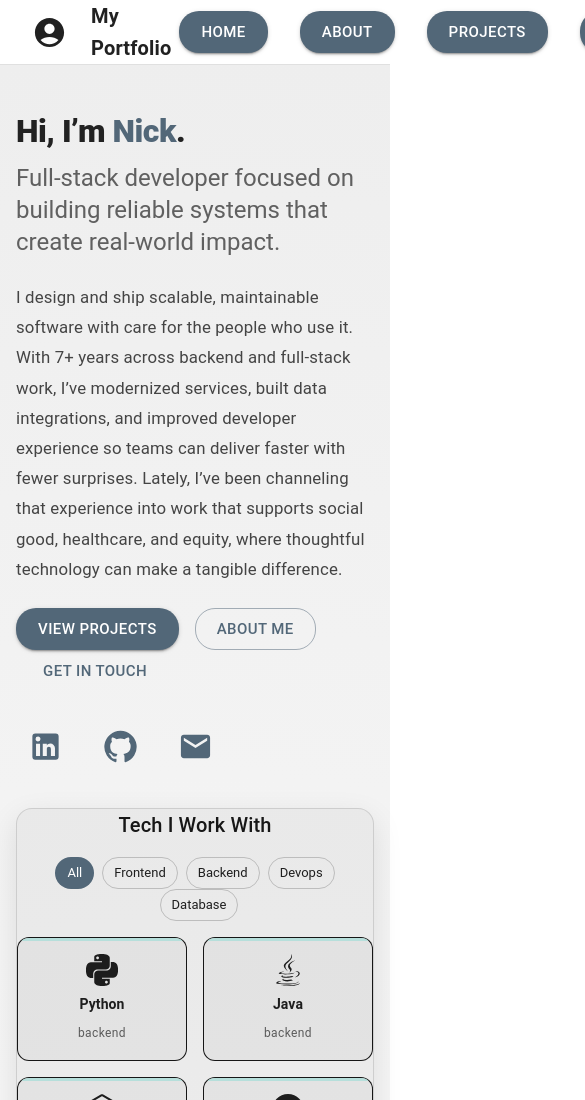
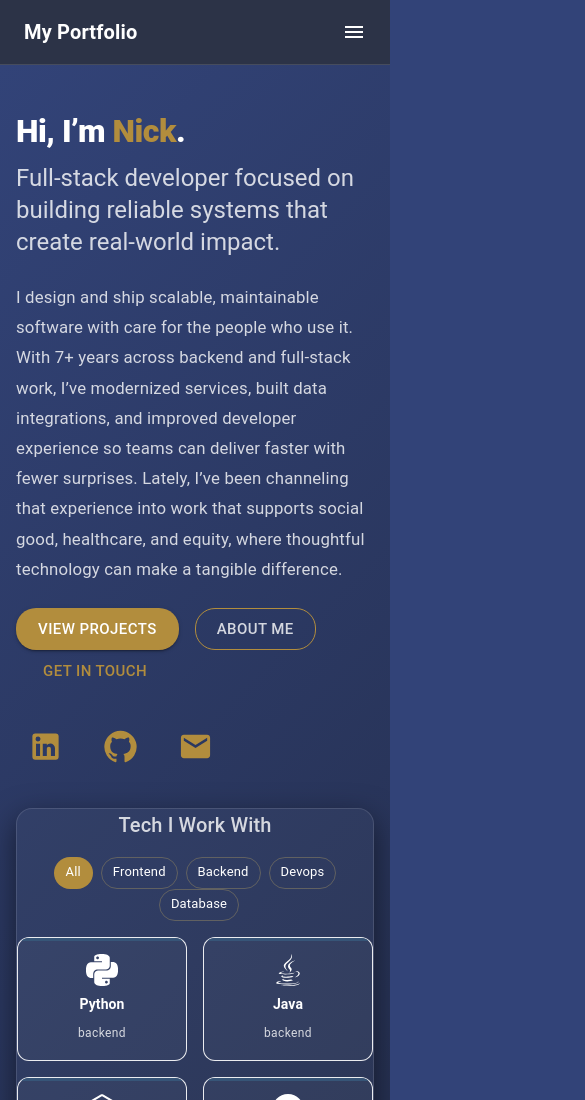
Before and after one commit to nicksteffen/portfolio, a Next.js app: page /portfolio/ in a window 390 px wide. Shown: the top 1100 px of the page, 585 px wide, since content can reach past the window. Built offline with nearby package versions, Linux system fonts and the light colour scheme; what @mui/material-nextjs would draw is missing.

Commit message:
update theme and add mobile nav

```diff
--- /dev/null
+++ b/app/components/MobileNavBar.tsx
@@ -0,0 +1,97 @@
+// portfolio/app/components/MobileNavBar.tsx
+"use client";
+import { Menu as MenuIcon } from "@mui/icons-material";
+import {
+  AppBar,
+  Box,
+  Button,
+  IconButton,
+  List,
+  ListItem,
+  ListItemButton,
+  ListItemText,
+  Toolbar,
+  Typography,
+  useMediaQuery,
+} from "@mui/material";
+import { useRouter } from "next/navigation";
+import { useState } from "react";
+
+export default function MobileNavBar() {
+  const router = useRouter();
+  const [showMenu, setShowMenu] = useState(false);
+
+  const pages = ["About", "Projects", "Contact"];
+  const portfolioBgColor = "#324378";
+
+  return (
+    <AppBar
+      position="static"
+      sx={{
+        backgroundColor: "background.paper",
+        boxShadow: "none",
+        borderBottom: "1px solid",
+        borderColor: "divider",
+      }}
+    >
+      <Toolbar
+        sx={{
+          px: 3,
+          minHeight: 64,
+          justifyContent: "space-between",
+        }}
+      >
+        <Box sx={{ display: "flex", alignItems: "center", gap: 2 }}>
+          <Typography
+            variant="h6"
+            component="div"
+            sx={{ fontWeight: "bold", cursor: "pointer" }}
+            onClick={() => router.push("/")}
+          >
+            My Portfolio
+          </Typography>
+        </Box>
+
+        <>
+          {/* Mobile menu button */}
+          <MenuIcon
+            onClick={() => setShowMenu(!showMenu)}
+            sx={{
+              "&:hover": { backgroundColor: "rgba(255, 255, 255, 0.1)" },
+            }}
+          />
+
+          {/* Mobile menu */}
+          <Box
+            component="nav"
+            sx={{
+              display: showMenu ? "block" : "none",
+              position: "absolute",
+              top: 64,
+              left: 0,
+              width: "100%",
+              background: portfolioBgColor, // Use the theme color for background
+              boxShadow: 2,
+              zIndex: 1000,
+            }}
+          >
+            <List>
+              {pages.map((page) => (
+                <ListItem key={page} disablePadding>
+                  <ListItemButton
+                    onClick={() => {
+                      router.push(`/${page.toLowerCase()}`);
+                      setShowMenu(false); // Close the menu after clicking
+                    }}
+                  >
+                    <ListItemText primary={page} />
+                  </ListItemButton>
+                </ListItem>
+              ))}
+            </List>
+          </Box>
+        </>
+      </Toolbar>
+    </AppBar>
+  );
+}
--- /dev/null
+++ b/app/components/NavBar.tsx
@@ -0,0 +1,13 @@
+"use client";
+import { useMediaQuery } from "@mui/material";
+import MobileNavBar from "./MobileNavBar";
+import TopNavBar from "./TopNavBar";
+
+export default function NavBar() {
+  const isMobile = useMediaQuery("(max-width: 768px)");
+  return (
+    <div className="w-full flex-none md:w-64">
+      {isMobile ? <MobileNavBar /> : <TopNavBar />}
+    </div>
+  );
+}
--- a/app/layout.tsx
+++ b/app/layout.tsx
@@ -1,13 +1,16 @@
 import type { Metadata } from "next";
 import { Geist, Geist_Mono } from "next/font/google";
 import "./globals.css";
-import { AppRouterCacheProvider } from '@mui/material-nextjs/v15-appRouter';
-
+import { AppRouterCacheProvider } from "@mui/material-nextjs/v15-appRouter";
+import CssBaseline from "@mui/material/CssBaseline";
 
 //import { Roboto } from 'next/font/google';
-import { ThemeProvider } from '@mui/material/styles';
-import darkTheme from './src/theme';
-import TopNavBar from "./components/TopNavBar";
+import { ThemeProvider } from "@mui/material/styles";
+import { darkTheme, oldPortfolioTheme } from "./src/theme";
+// import TopNavBar from "./components/TopNavBar";
+// import { useMediaQuery } from "@mui/material";
+// import MobileNavBar from "./components/MobileNavBar";
+import NavBar from "./components/NavBar";
 // import SideNav from "./sidenav";
 
 //const roboto = Roboto({
@@ -37,15 +40,16 @@ export default function RootLayout({
 }: Readonly<{
   children: React.ReactNode;
 }>) {
+  // const isMobile = useMediaQuery("(max-width:600px)");
   return (
     <html lang="en">
-      <body className={`${geistSans.variable} ${geistMono.variable} antialiased`} >
+      <body
+        className={`${geistSans.variable} ${geistMono.variable} antialiased`}
+      >
         <AppRouterCacheProvider>
-          <ThemeProvider theme={darkTheme}>
-            <div className="w-full flex-none md:w-64">
-                <TopNavBar/>
-              {/* <SideNav /> */}
-            </div>
+          <ThemeProvider theme={oldPortfolioTheme}>
+            <CssBaseline />
+            <NavBar />
             {children}
           </ThemeProvider>
         </AppRouterCacheProvider>
--- a/app/page.tsx
+++ b/app/page.tsx
@@ -27,10 +27,11 @@ export default function Home() {
         justifyContent: "center",
         px: { xs: 2, md: 6 },
         py: { xs: 6, md: 10 },
+
         background:
           theme.palette.mode === "dark"
-            ? "radial-gradient(circle at center, #1a1a1a 0%, #0f0f0f 100%)"
-            : "radial-gradient(circle at center, #fafafa 0%, #eeeeee 100%)",
+            ? `linear-gradient(135deg, ${theme.palette.background.default} 0%, #121212 100%)`
+            : `linear-gradient(135deg, ${theme.palette.background.paper} 0%, #f5f5f5 100%)`,
       }}
     >
       <Grid
--- a/app/projects/page.tsx
+++ b/app/projects/page.tsx
@@ -55,7 +55,17 @@ export default function Projects() {
             sx={{ mt: 2 }}
           >
             {allTechs.map((t) => (
-              <Chip key={t} label={t} size="small" variant="outlined" />
+              <Chip
+                key={t}
+                label={t}
+                size="small"
+                variant="outlined"
+                // Using the theme's primary color for consistency
+                sx={{
+                  borderColor: theme.palette.primary.main,
+                  color: theme.palette.text.secondary,
+                }}
+              />
             ))}
           </Stack>
         )}
@@ -64,7 +74,9 @@ export default function Projects() {
       <Divider
         sx={{
           mb: { xs: 4, md: 6 },
-          borderColor: alpha(theme.palette.divider, 0.6),
+          // Using the accent color for the divider
+          borderColor: theme.palette.primary.main,
+          opacity: 0.6,
         }}
       />
 
--- a/app/src/theme.ts
+++ b/app/src/theme.ts
@@ -1,56 +1,144 @@
-'use client';
-import { createTheme } from '@mui/material/styles';
+// src/theme.ts
+"use client";
+import { createTheme } from "@mui/material/styles";
 
-const darkTheme = createTheme({
+// Define the color palette for your old portfolio
+const oldPortfolioPalette = {
+  accent: "#B28D3D",
+  aboutBg: "#D6B688",
+  skillsBg: "#7894cc",
+  portfolioBg: "#324378",
+  contactBg: "#171f35",
+  textPrimary: "#FFFFFF",
+  textSecondary: "rgba(255, 255, 255, 0.8)",
+  starryBlue: "#38587A", // A new color inspired by "Starry Night"
+};
+
+// Your original dark theme
+export const darkTheme = createTheme({
   palette: {
     primary: {
-      main: '#526778', // A muted blue-gray
+      main: "#526778", // A muted blue-gray
     },
     secondary: {
-      main: '#b2dfdb', // A soft teal accent
+      main: "#b2dfdb", // A soft teal accent
     },
     background: {
-      default: '#f5f5f5', // Light gray background
-      paper: '#ffffff', // White paper background
+      default: "#f5f5f5", // Light gray background
+      paper: "#ffffff", // White paper background
     },
   },
   typography: {
-    fontFamily: '"Roboto", "Helvetica", "Arial", sans-serif', // Using Roboto as a modern sans-serif font
+    fontFamily: '"Roboto", "Helvetica", "Arial", sans-serif',
     h1: {
-      fontSize: '2.5rem',
+      fontSize: "2.5rem",
       fontWeight: 700,
-      color: '#222', // Darker color for better contrast
+      color: "#222",
     },
     h2: {
-      fontSize: '2rem',
+      fontSize: "2rem",
       fontWeight: 600,
-      color: '#222', // Darker color for better contrast
+      color: "#222",
     },
     body1: {
-      fontSize: '1rem',
+      fontSize: "1rem",
       lineHeight: 1.6,
-      color: '#444', // Darker color for better contrast
+      color: "#444",
     },
-    // Add more typography variants as needed, using darker colors for text
   },
   components: {
-    // You can add component-specific overrides here
     MuiCard: {
       styleOverrides: {
         root: {
-          boxShadow: '0 4px 8px rgba(0,0,0,0.1)', // Subtle shadow for cards
-          borderRadius: '8px', // Rounded corners
+          boxShadow: "0 4px 8px rgba(0,0,0,0.1)",
+          borderRadius: "8px",
         },
       },
     },
     MuiButton: {
       styleOverrides: {
         root: {
-          borderRadius: '20px', // Pill-shaped buttons
+          borderRadius: "20px",
         },
       },
     },
   },
 });
 
-export default darkTheme;
+// The new, refined theme with your old portfolio's colors
+export const oldPortfolioTheme = createTheme({
+  palette: {
+    mode: "dark",
+    primary: {
+      main: oldPortfolioPalette.accent, // Gold accent for primary actions
+    },
+    secondary: {
+      main: oldPortfolioPalette.starryBlue, // New "Starry Night" inspired blue
+    },
+    background: {
+      default: oldPortfolioPalette.portfolioBg, // Dark blue/gray background
+      paper: oldPortfolioPalette.contactBg, // Darker paper-like surfaces
+    },
+    text: {
+      primary: oldPortfolioPalette.textPrimary, // Pure white for headings
+      secondary: oldPortfolioPalette.textSecondary, // Off-white for body text
+    },
+    // Adding custom colors to the palette for easier access
+    oldAboutBg: {
+      main: oldPortfolioPalette.aboutBg,
+    },
+    oldSkillsBg: {
+      main: oldPortfolioPalette.skillsBg,
+    },
+  },
+  typography: {
+    fontFamily: '"Roboto", "Helvetica", "Arial", sans-serif',
+    h1: {
+      fontSize: "2.5rem",
+      fontWeight: 700,
+      color: oldPortfolioPalette.textPrimary, // Use pure white for headings
+    },
+    h2: {
+      fontSize: "2rem",
+      fontWeight: 600,
+      color: oldPortfolioPalette.textPrimary, // Use pure white for headings
+    },
+    body1: {
+      fontSize: "1rem",
+      lineHeight: 1.6,
+      color: oldPortfolioPalette.textSecondary, // Use off-white for body text
+    },
+  },
+  components: {
+    MuiCard: {
+      styleOverrides: {
+        root: {
+          boxShadow: "0 4px 8px rgba(0,0,0,0.1)",
+          borderRadius: "8px",
+          border: `1px solid ${oldPortfolioPalette.accent}`,
+        },
+      },
+    },
+    MuiButton: {
+      styleOverrides: {
+        root: {
+          borderRadius: "20px",
+        },
+        contained: {
+          backgroundColor: oldPortfolioPalette.accent,
+          color: oldPortfolioPalette.textPrimary,
+          "&:hover": {
+            backgroundColor: oldPortfolioPalette.starryBlue, // Hover effect with new blue
+          },
+        },
+        outlined: {
+          color: oldPortfolioPalette.textSecondary,
+          borderColor: oldPortfolioPalette.accent,
+          "&:hover": {
+            backgroundColor: "rgba(178, 141, 61, 0.1)", // Subtle hover for outlined buttons
+          },
+        },
+      },
+    },
+  },
+});
```
Also changed, not shown: app/about/page.tsx (+16 -8 lines).
